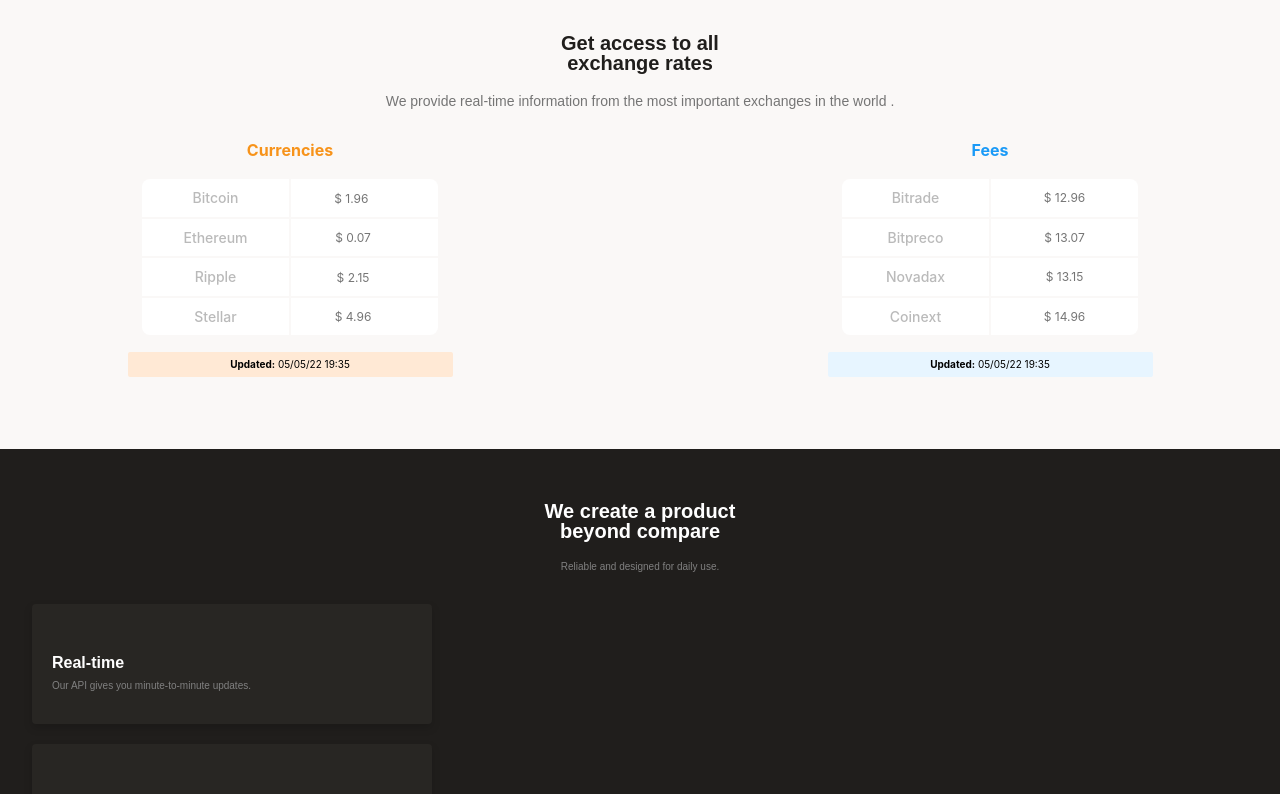
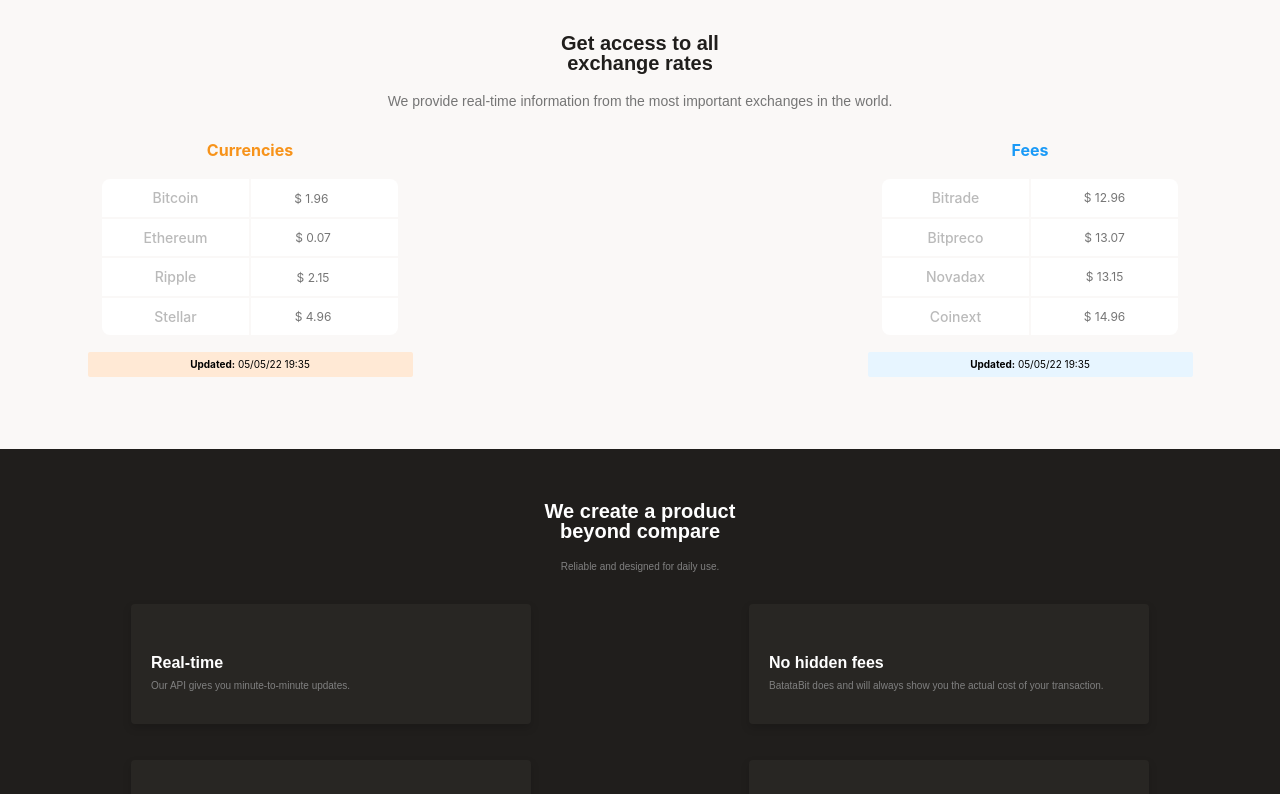
Before and after one commit to lautistr/BataBit, a plain HTML site: page index.html in a window 1280 px wide. Shown: the part 600-1394 px from the top of the page. Drawn offline with Linux system fonts and the light colour scheme.

Commit message:
media queries added

```diff
--- a/index.html
+++ b/index.html
@@ -16,7 +16,7 @@
     <header>
         <img src="./assets/img/logo.svg" alt="">
         <div class="header--title-container">
-            <h1>The crypto-revolution at your fingertips</h1>
+            <h1>The crypto-revolution at <br> your fingertips</h1>
             <p>
                 BatataBit makes it simple for you to exchange
                 cryptocurrencies and make profits.
@@ -31,8 +31,8 @@
                 <h2>Get access to all <br> exchange rates</h2>
                 <p>
                 We provide real-time information from
-                the most important exchanges in the world
-                .</p>
+                the most important exchanges in the world.
+            </p>
             </div>
             <section class="main-tables-container">
                 <div class="main--currency-table">
--- a/styles.css
+++ b/styles.css
@@ -143,7 +143,7 @@ main {
 
 .main-tables-container {
     display: flex;
-    gap: 60px;
+    gap: 20vw;
     height: 280px;
     overflow-x: scroll;
     overscroll-behavior-x: contain;
@@ -162,11 +162,11 @@ main {
 }
 
 .main-tables-container .main--currency-table {
-    margin-left: 40px;
+    margin-left: 20vw;
 }
 
 .main-tables-container .main--fees-table {
-    margin-right: 40px;
+    margin-right: 20vw;
 }
 
 .currency-table--title,
@@ -321,7 +321,8 @@ table .table__right {
 }
 
 .charts-container {
-    display: grid;
+    display: flex;
+    flex-wrap: wrap;
     gap: 20px;
     margin-top: 12px;
 }
@@ -331,9 +332,11 @@ table .table__right {
     box-shadow: 0px 4px 8px rgba(0, 0, 0, 0.16);
     border-radius: 4px;
     padding: 20px;
+    width: 90%;
     min-width: 304px;
     max-width: 400px;
     height: 120px;
+    margin: 0 auto 1.6rem;
 }
 
 .advantages--chart span {
@@ -369,7 +372,7 @@ table .table__right {
     width: 100;
     min-width: 320px;
     height: 60vh;
-    background-image: url('./assets/img/bitcoinbaby2x.jpg');
+    background-image: url('./assets/img/bitcoinbaby.jpg');
     background-position: center;
     background-size: cover;
     background-repeat: no-repeat;
@@ -542,3 +545,24 @@ footer {
     height: 50px;
     align-self: center;
 }
+
+@media (min-width: 600px) {
+    .main-tables-container {
+        gap: 0;
+    }
+
+    .main-tables-container .main--currency-table {
+        margin-left: 0;
+    }
+
+    .main-tables-container .main--fees-table {
+        margin-right: 0;
+    }
+
+    .trial-img-container {
+        background: url('../assets/img/bitcoinbaby2x.jpg') no-repeat center/cover;
+        background-attachment: fixed;
+    }
+
+
+}
```
